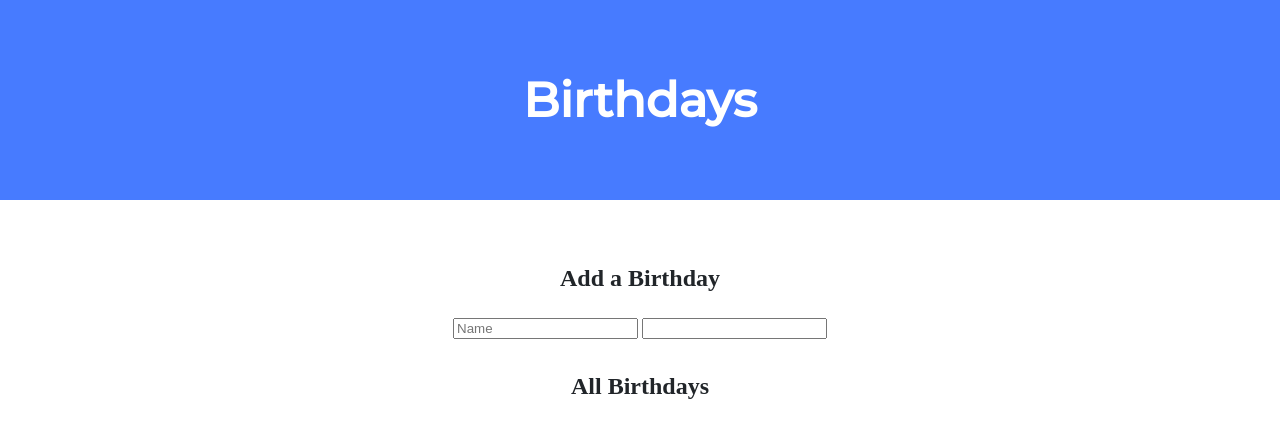
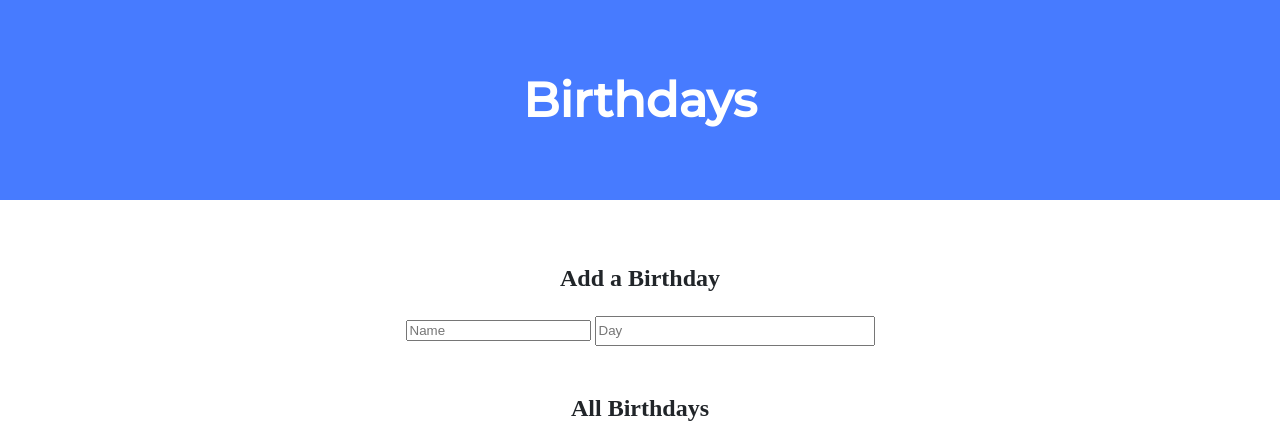
Before and after one commit to minhngocda/cs50_2022, a Flask app: page / in a window 1280 px wide. Shown: the top 424 px of the page. Run offline with Flask 2, Linux system fonts and the light colour scheme; some libraries are stand-ins or nearby versions.

Commit message:
Fri, Feb 18, 2022, 1:47 PM +00:00

```diff
--- a/birthdays/templates/index.html
+++ b/birthdays/templates/index.html
@@ -18,8 +18,9 @@
                 <form action="/" method="post">
                     <input name="name" placeholder="Name" type="text>
                     <input name="month" placeholder="Month" type="number" min="1" max="12">
-                    <input name="day" placeholder="" type=
-                    <input type=" " placeholder="" type=
+                    <input name="day" placeholder="Day" type="number" min="1" max="31"
+                    <input type="submit" value="Add Birthday">
+                </form>
             </div>
 
             <div class="section">
```
